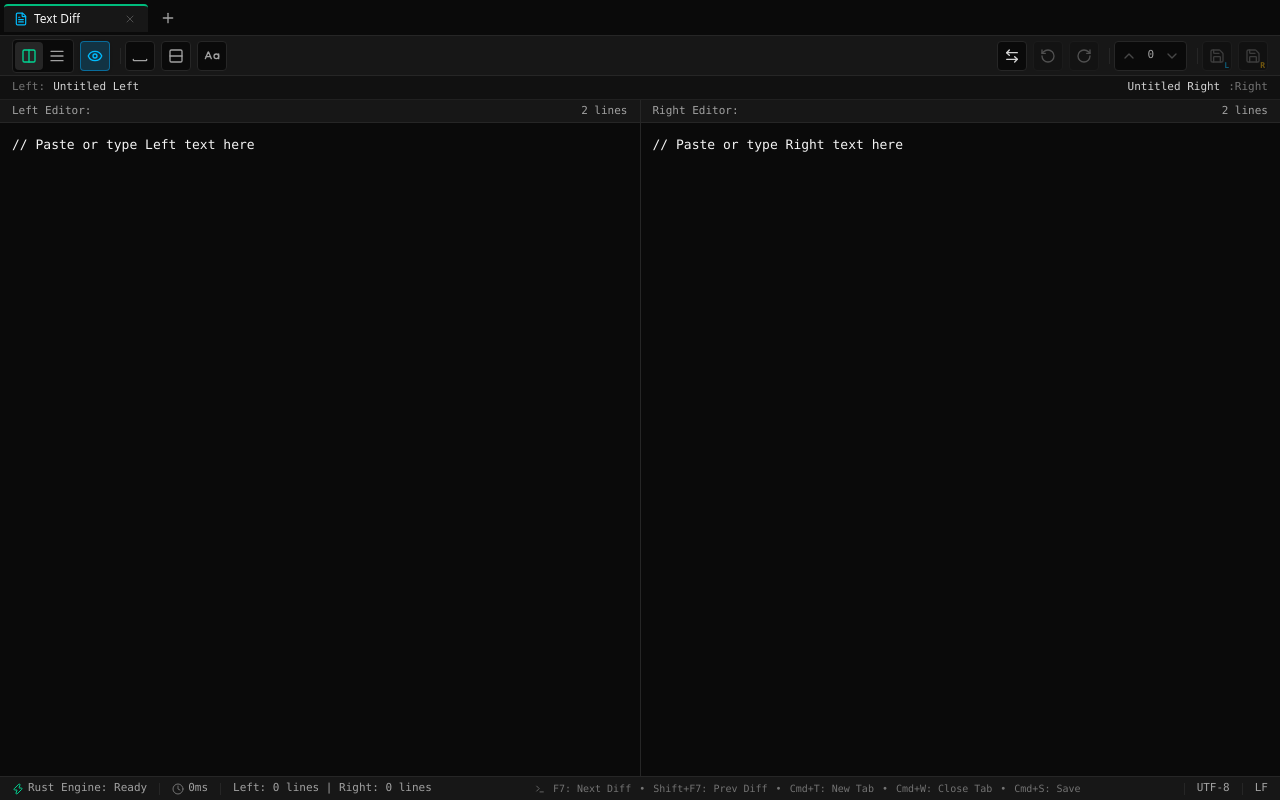
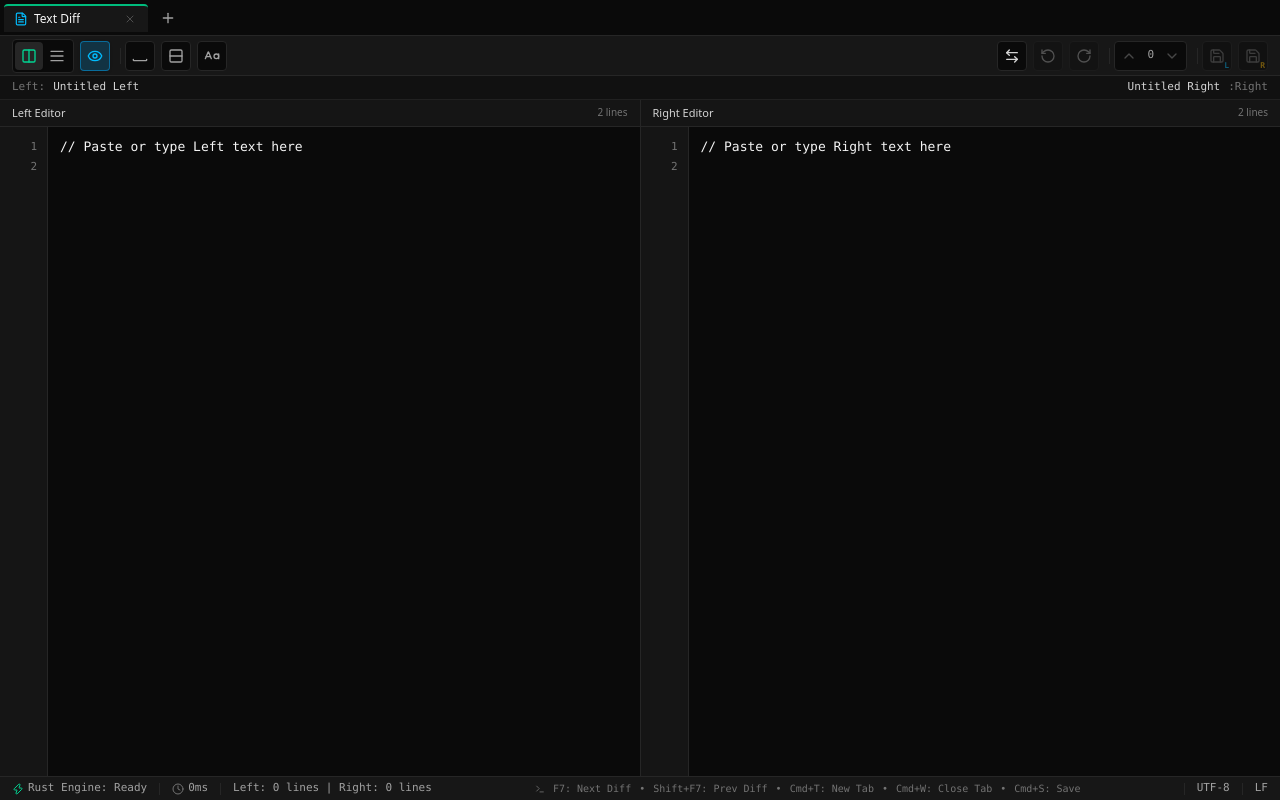
Before and after one commit to AMSComm/AeroDiff, a React (Vite) app: page / in a window 1280 px wide. Both pictures are taken after a click on the button "Compare Text (Scratchpad)". Built offline with nearby package versions, Linux system fonts and the light colour scheme.

Commit message:
fix: add line numbers to edit mode and fix text mode vertical scrollbar synchronization

```diff
--- /dev/null
+++ b/src/components/viewer/CodeEditorPane.tsx
@@ -0,0 +1,78 @@
+import React, { useRef, useMemo } from 'react';
+
+interface CodeEditorPaneProps {
+  title: string;
+  content: string;
+  onChange: (value: string) => void;
+  placeholder?: string;
+  isDirty?: boolean;
+}
+
+export const CodeEditorPane: React.FC<CodeEditorPaneProps> = ({
+  title,
+  content,
+  onChange,
+  placeholder,
+  isDirty,
+}) => {
+  const textareaRef = useRef<HTMLTextAreaElement>(null);
+  const gutterRef = useRef<HTMLDivElement>(null);
+
+  const lines = useMemo(() => content.split('\n'), [content]);
+  const lineCount = lines.length;
+
+  const handleScroll = (e: React.UIEvent<HTMLTextAreaElement>) => {
+    if (gutterRef.current) {
+      gutterRef.current.scrollTop = e.currentTarget.scrollTop;
+    }
+  };
+
+  const handleGutterWheel = (e: React.WheelEvent) => {
+    if (textareaRef.current) {
+      textareaRef.current.scrollTop += e.deltaY;
+    }
+  };
+
+  return (
+    <div className="flex-1 flex flex-col overflow-hidden bg-neutral-950 font-mono text-[13px]">
+      {/* Editor Header */}
+      <div className="bg-neutral-900/90 px-3 py-1.5 text-[11px] text-neutral-400 border-b border-neutral-800 flex justify-between items-center select-none shrink-0 font-sans">
+        <div className="flex items-center space-x-2">
+          <span className="font-medium text-neutral-300">{title}</span>
+          {isDirty && <span className="text-amber-400 font-bold text-[10px]">(Unsaved)</span>}
+        </div>
+        <span className="text-neutral-500 text-[10px]">
+          {lineCount} {lineCount === 1 ? 'line' : 'lines'}
+        </span>
+      </div>
+
+      {/* Editor Body with Gutter & Textarea */}
+      <div className="flex-1 flex overflow-hidden relative">
+        {/* Line Numbers Gutter */}
+        <div
+          ref={gutterRef}
+          onWheel={handleGutterWheel}
+          className="w-12 bg-neutral-900/90 text-neutral-500 text-right pr-2.5 select-none text-[11px] leading-5 shrink-0 border-r border-neutral-800 font-mono py-2.5 overflow-hidden shadow-[1px_0_0_#27272a]"
+        >
+          {Array.from({ length: lineCount }, (_, i) => (
+            <div key={i} className="h-5 leading-5 truncate">
+              {i + 1}
+            </div>
+          ))}
+        </div>
+
+        {/* Textarea */}
+        <textarea
+          ref={textareaRef}
+          value={content}
+          onChange={(e) => onChange(e.target.value)}
+          onScroll={handleScroll}
+          placeholder={placeholder}
+          wrap="off"
+          spellCheck={false}
+          className="flex-1 py-2.5 px-3 bg-neutral-950 text-neutral-100 resize-none font-mono text-[13px] leading-5 focus:outline-none overflow-auto select-text"
+        />
+      </div>
+    </div>
+  );
+};
--- a/src/components/viewer/SplitDiffViewer.tsx
+++ b/src/components/viewer/SplitDiffViewer.tsx
@@ -13,13 +13,14 @@ export const SplitDiffViewer: React.FC = () => {
   const leftContainerRef = useRef<HTMLDivElement>(null);
   const rightContainerRef = useRef<HTMLDivElement>(null);
   const gutterContainerRef = useRef<HTMLDivElement>(null);
-  const isSyncingScroll = useRef(false);
+  const activeScrollSource = useRef<'left' | 'right' | null>(null);
+  const scrollRafId = useRef<number | null>(null);
 
   const lines = diffResult?.lines || [];
 
   const rowVirtualizer = useVirtualizer({
     count: lines.length,
-    getScrollElement: () => leftContainerRef.current,
+    getScrollElement: () => rightContainerRef.current,
     estimateSize: () => 20, // 20px line height per DESIGN.md
     overscan: 25,
   });
@@ -37,37 +38,53 @@ export const SplitDiffViewer: React.FC = () => {
     }
   }, [activeChunkIndex, diffResult]);
 
-  // Dual Synchronized Scroll Handlers (Vertical + Horizontal)
+  // Dual Synchronized Vertical Scroll Handlers (Pure Vertical, Independent Horizontal)
   const handleLeftScroll = () => {
-    if (isSyncingScroll.current) return;
+    if (activeScrollSource.current === 'right') return;
     const left = leftContainerRef.current;
     if (!left) return;
 
-    isSyncingScroll.current = true;
-    if (rightContainerRef.current) {
-      rightContainerRef.current.scrollTop = left.scrollTop;
-      rightContainerRef.current.scrollLeft = left.scrollLeft;
+    activeScrollSource.current = 'left';
+    const top = left.scrollTop;
+
+    if (rightContainerRef.current && rightContainerRef.current.scrollTop !== top) {
+      rightContainerRef.current.scrollTop = top;
     }
-    if (gutterContainerRef.current) {
-      gutterContainerRef.current.scrollTop = left.scrollTop;
+    if (gutterContainerRef.current && gutterContainerRef.current.scrollTop !== top) {
+      gutterContainerRef.current.scrollTop = top;
     }
-    isSyncingScroll.current = false;
+
+    if (scrollRafId.current) cancelAnimationFrame(scrollRafId.current);
+    scrollRafId.current = requestAnimationFrame(() => {
+      activeScrollSource.current = null;
+    });
   };
 
   const handleRightScroll = () => {
-    if (isSyncingScroll.current) return;
+    if (activeScrollSource.current === 'left') return;
     const right = rightContainerRef.current;
     if (!right) return;
 
-    isSyncingScroll.current = true;
-    if (leftContainerRef.current) {
-      leftContainerRef.current.scrollTop = right.scrollTop;
-      leftContainerRef.current.scrollLeft = right.scrollLeft;
+    activeScrollSource.current = 'right';
+    const top = right.scrollTop;
+
+    if (leftContainerRef.current && leftContainerRef.current.scrollTop !== top) {
+      leftContainerRef.current.scrollTop = top;
     }
-    if (gutterContainerRef.current) {
-      gutterContainerRef.current.scrollTop = right.scrollTop;
+    if (gutterContainerRef.current && gutterContainerRef.current.scrollTop !== top) {
+      gutterContainerRef.current.scrollTop = top;
     }
-    isSyncingScroll.current = false;
+
+    if (scrollRafId.current) cancelAnimationFrame(scrollRafId.current);
+    scrollRafId.current = requestAnimationFrame(() => {
+      activeScrollSource.current = null;
+    });
+  };
+
+  const handleGutterWheel = (e: React.WheelEvent) => {
+    if (rightContainerRef.current) {
+      rightContainerRef.current.scrollTop += e.deltaY;
+    }
   };
 
   const renderInlineText = (text: string | null, spans: InlineSpan[], isDelete: boolean) => {
@@ -135,11 +152,11 @@ export const SplitDiffViewer: React.FC = () => {
 
       {lines.length > 0 && (
         <div className="flex-1 flex overflow-hidden">
-          {/* === LEFT PANE CONTAINER (SCROLLABLE X + Y) === */}
+          {/* === LEFT PANE CONTAINER (SCROLLABLE X + Y, SINGLE UNIFIED VERTICAL SCROLLBAR ON RIGHT) === */}
           <div
             ref={leftContainerRef}
             onScroll={handleLeftScroll}
-            className="flex-1 overflow-auto border-r border-neutral-800"
+            className="flex-1 overflow-auto border-r border-neutral-800 no-scrollbar-y"
           >
             <div
               style={{
@@ -195,6 +212,7 @@ export const SplitDiffViewer: React.FC = () => {
           {/* === MIDDLE GUTTER (MERGE ACTIONS) === */}
           <div
             ref={gutterContainerRef}
+            onWheel={handleGutterWheel}
             className="w-10 bg-neutral-900/80 border-r border-neutral-800 shrink-0 select-none overflow-hidden"
           >
             <div
--- a/src/components/views/CsvCompareView.tsx
+++ b/src/components/views/CsvCompareView.tsx
@@ -71,7 +71,8 @@ export const CsvCompareView: React.FC = () => {
   const leftContainerRef = useRef<HTMLDivElement>(null);
   const rightContainerRef = useRef<HTMLDivElement>(null);
   const gutterContainerRef = useRef<HTMLDivElement>(null);
-  const isSyncingScroll = useRef(false);
+  const activeScrollSource = useRef<'left' | 'right' | null>(null);
+  const scrollRafId = useRef<number | null>(null);
 
   const diffResult = activeTab?.diffResult;
   const options = activeTab?.options;
@@ -120,42 +121,58 @@ export const CsvCompareView: React.FC = () => {
   // Virtualizer for 60fps performance on large tables
   const rowVirtualizer = useVirtualizer({
     count: parsedRows.length,
-    getScrollElement: () => leftContainerRef.current,
+    getScrollElement: () => rightContainerRef.current,
     estimateSize: () => 26, // 26px row height for tables
     overscan: 25,
   });
 
-  // Dual Synchronized Scroll Handlers (Vertical + Horizontal)
+  // Dual Synchronized Scroll Handlers (Pure Vertical, Independent Horizontal)
   const handleLeftScroll = () => {
-    if (isSyncingScroll.current) return;
+    if (activeScrollSource.current === 'right') return;
     const left = leftContainerRef.current;
     if (!left) return;
 
-    isSyncingScroll.current = true;
-    if (rightContainerRef.current) {
-      rightContainerRef.current.scrollTop = left.scrollTop;
-      rightContainerRef.current.scrollLeft = left.scrollLeft;
+    activeScrollSource.current = 'left';
+    const top = left.scrollTop;
+
+    if (rightContainerRef.current && rightContainerRef.current.scrollTop !== top) {
+      rightContainerRef.current.scrollTop = top;
     }
-    if (gutterContainerRef.current) {
-      gutterContainerRef.current.scrollTop = left.scrollTop;
+    if (gutterContainerRef.current && gutterContainerRef.current.scrollTop !== top) {
+      gutterContainerRef.current.scrollTop = top;
     }
-    isSyncingScroll.current = false;
+
+    if (scrollRafId.current) cancelAnimationFrame(scrollRafId.current);
+    scrollRafId.current = requestAnimationFrame(() => {
+      activeScrollSource.current = null;
+    });
   };
 
   const handleRightScroll = () => {
-    if (isSyncingScroll.current) return;
+    if (activeScrollSource.current === 'left') return;
     const right = rightContainerRef.current;
     if (!right) return;
 
-    isSyncingScroll.current = true;
-    if (leftContainerRef.current) {
-      leftContainerRef.current.scrollTop = right.scrollTop;
-      leftContainerRef.current.scrollLeft = right.scrollLeft;
+    activeScrollSource.current = 'right';
+    const top = right.scrollTop;
+
+    if (leftContainerRef.current && leftContainerRef.current.scrollTop !== top) {
+      leftContainerRef.current.scrollTop = top;
     }
-    if (gutterContainerRef.current) {
-      gutterContainerRef.current.scrollTop = right.scrollTop;
+    if (gutterContainerRef.current && gutterContainerRef.current.scrollTop !== top) {
+      gutterContainerRef.current.scrollTop = top;
     }
-    isSyncingScroll.current = false;
+
+    if (scrollRafId.current) cancelAnimationFrame(scrollRafId.current);
+    scrollRafId.current = requestAnimationFrame(() => {
+      activeScrollSource.current = null;
+    });
+  };
+
+  const handleGutterWheel = (e: React.WheelEvent) => {
+    if (rightContainerRef.current) {
+      rightContainerRef.current.scrollTop += e.deltaY;
+    }
   };
 
   const isIdentical = diffResult?.is_identical;
@@ -187,7 +204,7 @@ export const CsvCompareView: React.FC = () => {
             <div
               ref={leftContainerRef}
               onScroll={handleLeftScroll}
-              className="flex-1 overflow-auto border-r border-neutral-800"
+              className="flex-1 overflow-auto border-r border-neutral-800 no-scrollbar-y"
             >
               <div
                 style={{
@@ -307,6 +324,7 @@ export const CsvCompareView: React.FC = () => {
             {/* === MIDDLE GUTTER (MERGE & STATUS) === */}
             <div
               ref={gutterContainerRef}
+              onWheel={handleGutterWheel}
               className="w-10 bg-neutral-900/90 border-r border-neutral-800 shrink-0 overflow-hidden select-none"
             >
               <div
--- a/src/components/views/FileCompareView.tsx
+++ b/src/components/views/FileCompareView.tsx
@@ -20,6 +20,7 @@ import { useTabStore } from '../../stores/tabStore';
 import { SplitDiffViewer } from '../viewer/SplitDiffViewer';
 import { UnifiedDiffViewer } from '../viewer/UnifiedDiffViewer';
 import { DiffMinimap } from '../viewer/DiffMinimap';
+import { CodeEditorPane } from '../viewer/CodeEditorPane';
 import { CsvCompareView } from './CsvCompareView';
 
 export const FileCompareView: React.FC = () => {
@@ -334,37 +335,22 @@ export const FileCompareView: React.FC = () => {
           /* Side-by-Side Dual Table Mode */
           <CsvCompareView />
         ) : isEditing ? (
-          /* Live Edit Mode: Dual Textareas with live typing */
+          /* Live Edit Mode: Dual CodeEditorPanes with synchronized line numbers */
           <div className="flex-1 flex font-mono text-[13px] bg-neutral-950 overflow-hidden divide-x divide-neutral-800">
-            {/* Left Editor */}
-            <div className="flex-1 flex flex-col overflow-hidden">
-              <div className="bg-neutral-900 px-3 py-1 text-[11px] text-neutral-400 border-b border-neutral-800 flex justify-between">
-                <span>Left Editor:</span>
-                <span>{leftContent.split('\n').length} lines</span>
-              </div>
-              <textarea
-                value={leftContent}
-                onChange={(e) => setLeftContent(e.target.value)}
-                placeholder="Type or paste left content here..."
-                className="flex-1 p-3 bg-neutral-950 text-neutral-100 resize-none font-mono focus:outline-none leading-5"
-                spellCheck={false}
-              />
-            </div>
-
-            {/* Right Editor */}
-            <div className="flex-1 flex flex-col overflow-hidden">
-              <div className="bg-neutral-900 px-3 py-1 text-[11px] text-neutral-400 border-b border-neutral-800 flex justify-between">
-                <span>Right Editor:</span>
-                <span>{rightContent.split('\n').length} lines</span>
-              </div>
-              <textarea
-                value={rightContent}
-                onChange={(e) => setRightContent(e.target.value)}
-                placeholder="Type or paste right content here..."
-                className="flex-1 p-3 bg-neutral-950 text-neutral-100 resize-none font-mono focus:outline-none leading-5"
-                spellCheck={false}
-              />
-            </div>
+            <CodeEditorPane
+              title="Left Editor"
+              content={leftContent}
+              onChange={setLeftContent}
+              placeholder="Type or paste left content here..."
+              isDirty={isDirtyLeft}
+            />
+            <CodeEditorPane
+              title="Right Editor"
+              content={rightContent}
+              onChange={setRightContent}
+              placeholder="Type or paste right content here..."
+              isDirty={isDirtyRight}
+            />
           </div>
         ) : (
           /* Visual Diff View: Virtualized with Merging & Highlighting */
--- a/src/index.css
+++ b/src/index.css
@@ -4,21 +4,35 @@
   color-scheme: dark;
 }
 
-/* Custom scrollbars for space-optimized density */
+/* Custom scrollbars for high contrast, space-optimized density */
 ::-webkit-scrollbar {
-  width: 8px;
-  height: 8px;
+  width: 10px;
+  height: 10px;
 }
 
 ::-webkit-scrollbar-track {
-  background: #09090b;
+  background: rgba(18, 18, 21, 0.75);
 }
 
 ::-webkit-scrollbar-thumb {
-  background: #27272a;
-  border-radius: 4px;
+  background: #3f3f46;
+  border-radius: 5px;
+  border: 2px solid transparent;
+  background-clip: padding-box;
 }
 
 ::-webkit-scrollbar-thumb:hover {
-  background: #3f3f46;
+  background: #71717a;
+  border: 2px solid transparent;
+  background-clip: padding-box;
 }
+
+::-webkit-scrollbar-thumb:active {
+  background: #a1a1aa;
+}
+
+/* Hide vertical scrollbar on left pane while keeping horizontal scroll and wheel events intact */
+.no-scrollbar-y::-webkit-scrollbar:vertical {
+  display: none;
+  width: 0;
+}
```
Also changed, not shown: scripts/e2e-test.mjs (+20 -0 lines), src/components/viewer/DiffMinimap.tsx (+34 -4 lines), 1 other file (tests, documents, lock files or other folders).
